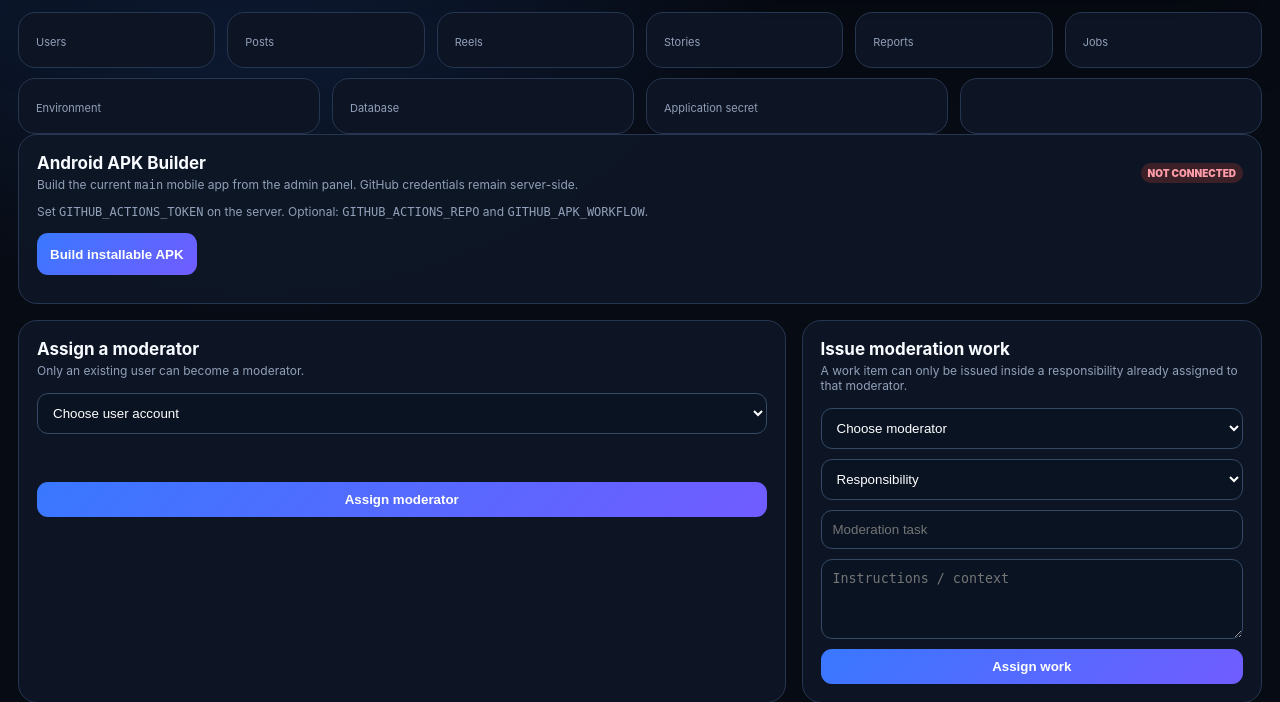
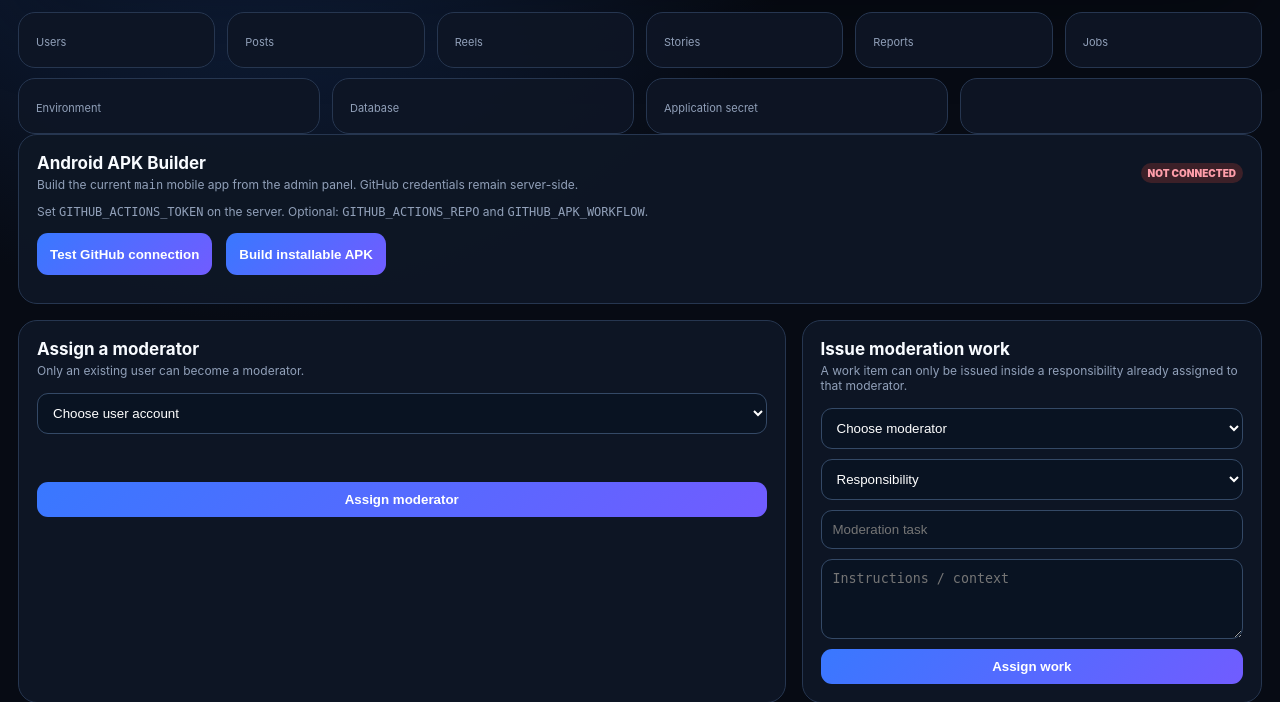
Before and after one commit to ahsanibnewalid/python, a Flask app: template templates/admin_god.html in a window 1280 px wide. Shown: the part 269-971 px from the top of the page. Run offline with Flask 3, Linux system fonts and the light colour scheme; the template is opened without the code that fills it, so the values that code supplies are empty; data comes from the database, SQL or seed files in the repository; some libraries are stand-ins or nearby versions.

Commit message:
Add GitHub connection test to admin APK builder

```diff
--- a/templates/admin_god.html
+++ b/templates/admin_god.html
@@ -14,6 +14,8 @@
     <p class="muted" style="margin-top:12px">Set <code>GITHUB_ACTIONS_TOKEN</code> on the server. Optional: <code>GITHUB_ACTIONS_REPO</code> and <code>GITHUB_APK_WORKFLOW</code>.</p>
   {% endif %}
   <div class="actions" style="margin-top:14px">
+    <button id="github-test" class="primary" type="button" {% if not mobile_builder_configured %}disabled{% endif %}>Test GitHub connection</button>
+    <span id="github-test-result" class="muted"></span>
     <form method="post" action="{{ url_for('admin_god_mobile_build') }}">
       <input type="hidden" name="csrf_token" value="{{ csrf }}">
       <button class="primary" type="submit" {% if not mobile_builder_configured %}disabled{% endif %}>Build installable APK</button>
@@ -30,6 +32,29 @@
   const downloadEl=document.getElementById('apk-download');
   const errorEl=document.getElementById('apk-error');
   if(!statusEl) return;
+  function testGithub(){
+    const el=document.getElementById('github-test-result');
+    if(!el) return;
+    el.textContent='Testing…';
+    fetch('{{ url_for("admin_god_github_test") }}',{credentials:'same-origin',headers:{'Accept':'application/json'}})
+      .then(async r=>({ok:r.ok,data:await r.json()}))
+      .then(x=>{
+        const d=x.data||{};
+        if(x.ok && d.connected){
+          const perms=Object.keys(d.token_permissions||{}).filter(k=>d.token_permissions[k]).join(', ');
+          el.textContent='Connected · '+d.repository+' · '+(d.workflow_name||d.workflow)+(perms?' · permissions: '+perms:'');
+          statusEl.textContent='CONNECTED';
+          statusEl.className='pill';
+        } else {
+          el.textContent='Not connected · '+(d.message||'GitHub connection test failed.');
+          statusEl.textContent='NOT CONNECTED';
+          statusEl.className='pill off';
+        }
+      }).catch(()=>{el.textContent='Connection test failed.';});
+  }
+  const githubTest=document.getElementById('github-test');
+  if(githubTest) githubTest.addEventListener('click',testGithub);
+
   function refresh(){
     fetch('{{ url_for("admin_god_mobile_status") }}',{credentials:'same-origin',headers:{'Accept':'application/json'}})
       .then(r=>r.ok?r.json():null).then(d=>{
```
